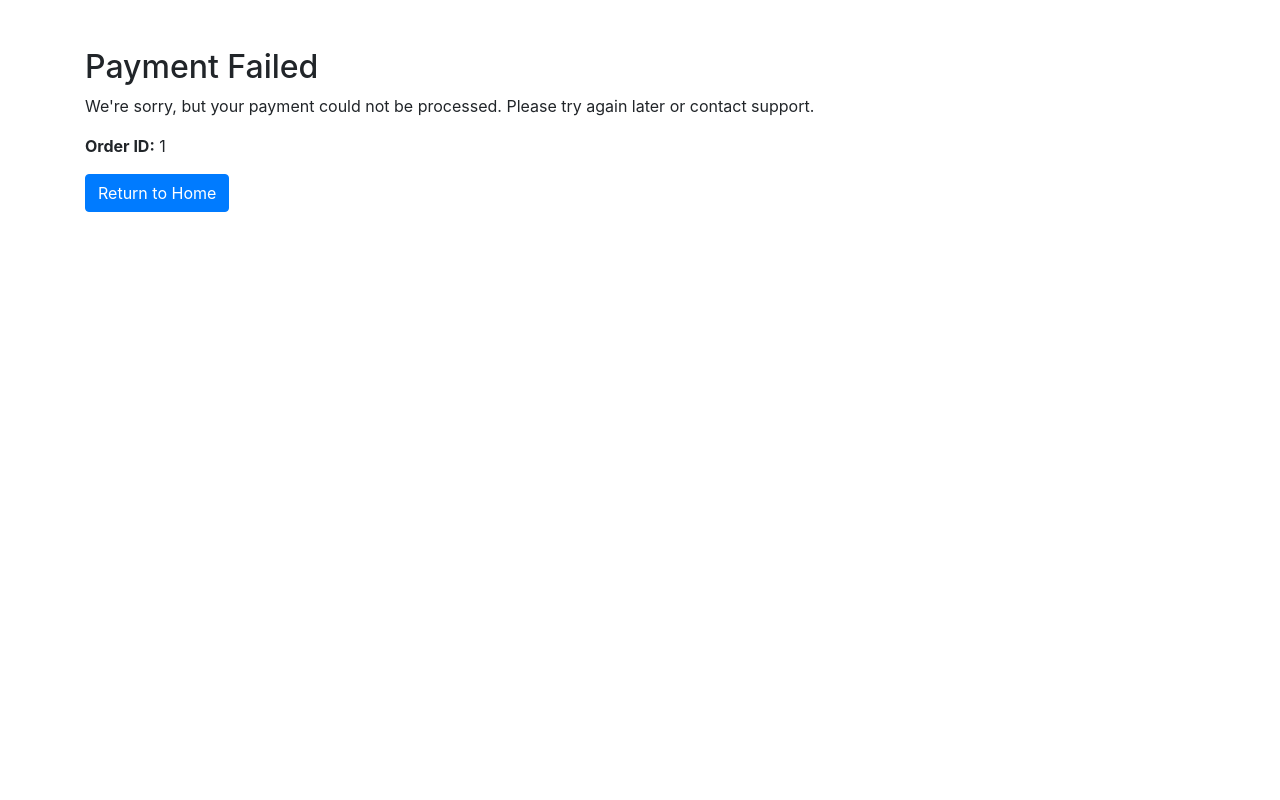
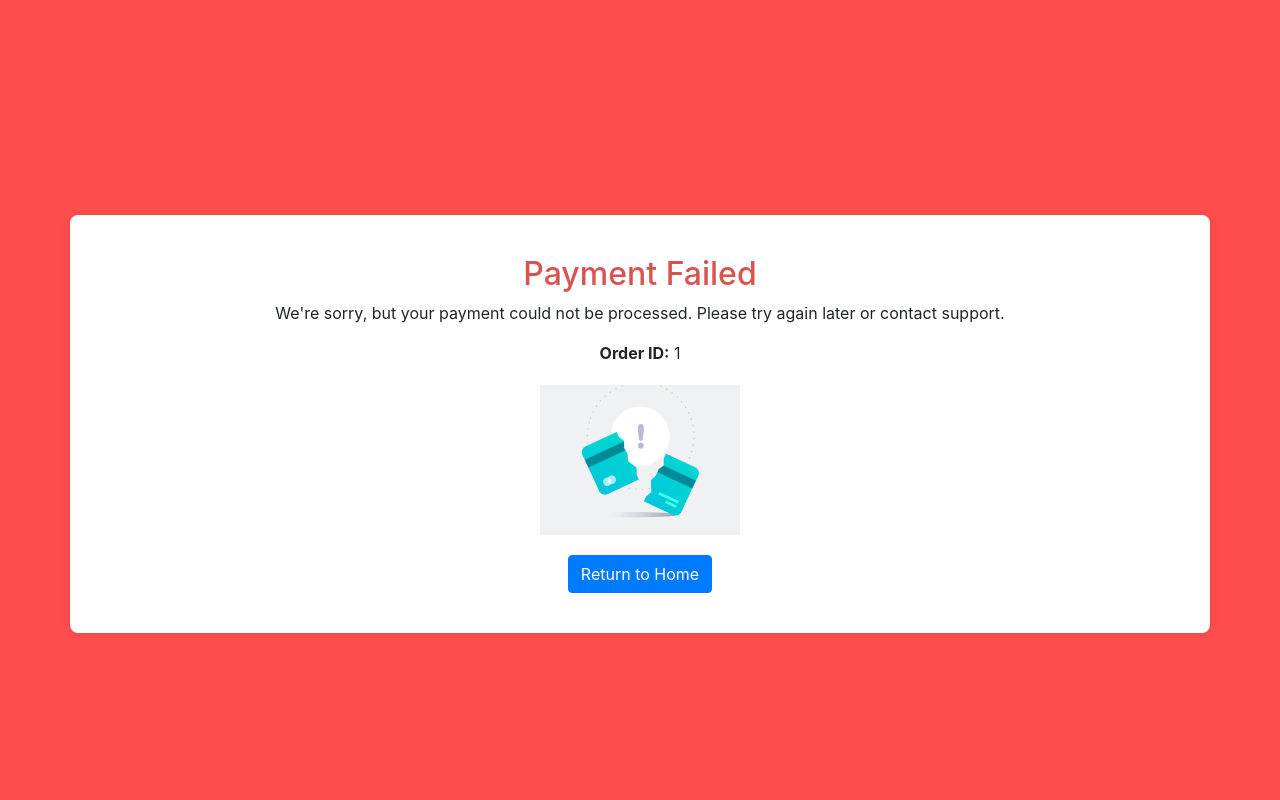
Before and after one commit to Intan-maisarah/SD_PROJECT, a PHP site: page /SD_PROJECT/payment-fail.php?order_id=1 in a window 1280 px wide. Run offline with PHP 8.4, Linux system fonts and the light colour scheme.

Commit message:
update payment-fail

```diff
--- a/payment-fail.php
+++ b/payment-fail.php
@@ -10,12 +10,42 @@ ini_set('display_errors', 1);
     <meta charset="UTF-8">
     <title>Payment Failed</title>
     <link rel="stylesheet" href="https://maxcdn.bootstrapcdn.com/bootstrap/4.5.2/css/bootstrap.min.css">
+    <style>
+        body {
+            background-color: #ff4d4d;
+            display: flex;
+            justify-content: center;
+            align-items: center;
+            height: 100vh;
+            margin: 0;
+        }
+        .container {
+            background-color: #ffffff;
+            padding: 40px;
+            border-radius: 8px;
+            text-align: center;
+            box-shadow: 0px 0px 10px rgba(0, 0, 0, 0.1);
+        }
+        h2 {
+            color: #d9534f;
+        }
+        .gif-container {
+            margin-top: 20px;
+            margin-bottom: 20px;
+        }
+    </style>
 </head>
 <body>
 <div class="container mt-5">
     <h2>Payment Failed</h2>
     <p>We're sorry, but your payment could not be processed. Please try again later or contact support.</p>
     <p><strong>Order ID:</strong> <?php echo htmlspecialchars($_GET['order_id']); ?></p>
+
+    <!-- Add GIF here -->
+    <div class="gif-container">
+    <img src="assets/images/payment_error.gif" alt="error GIF" width="200">
+    </div>
+
     <a href="index.php" class="btn btn-primary">Return to Home</a>
 </div>
 </body>
```
Also changed, not shown: assets/images/payment_error.gif (added).
